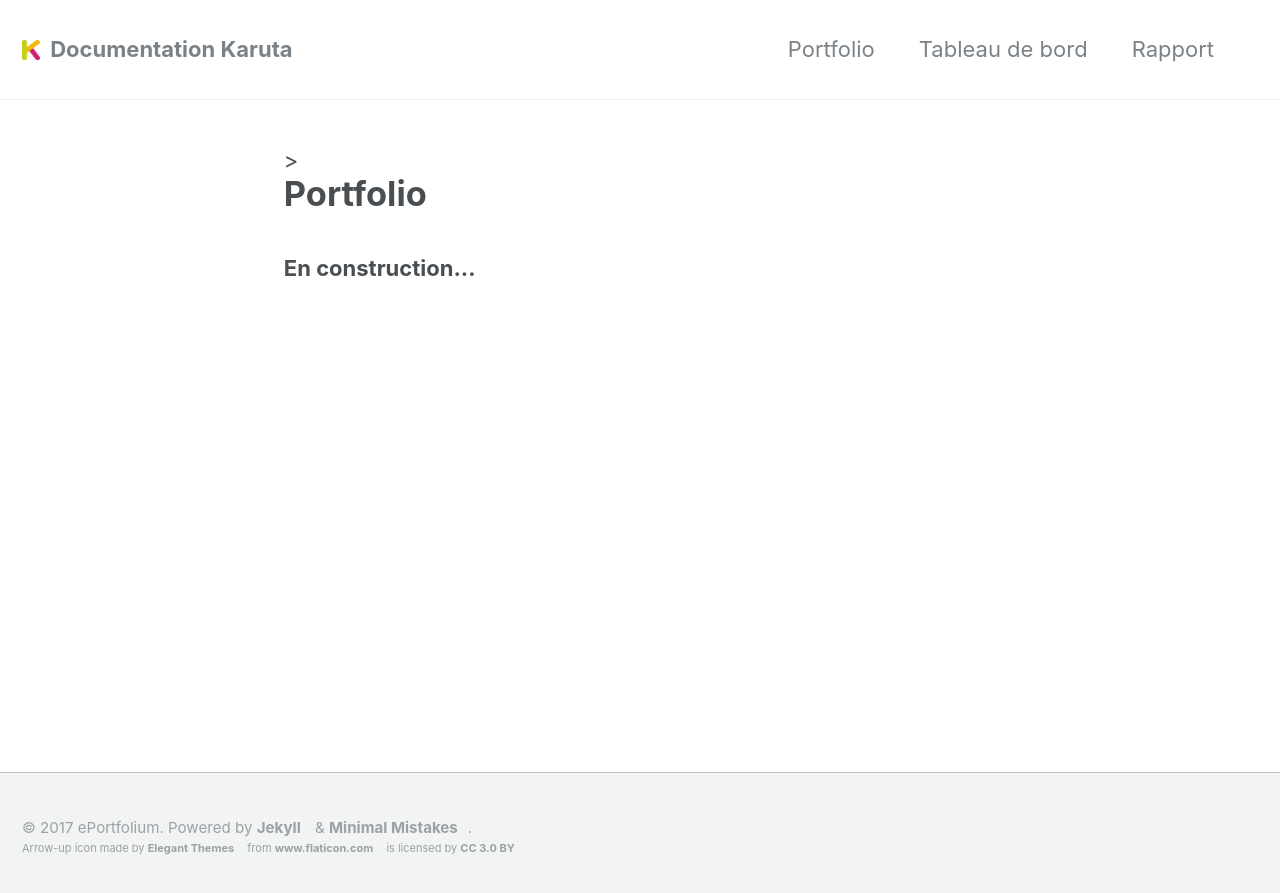
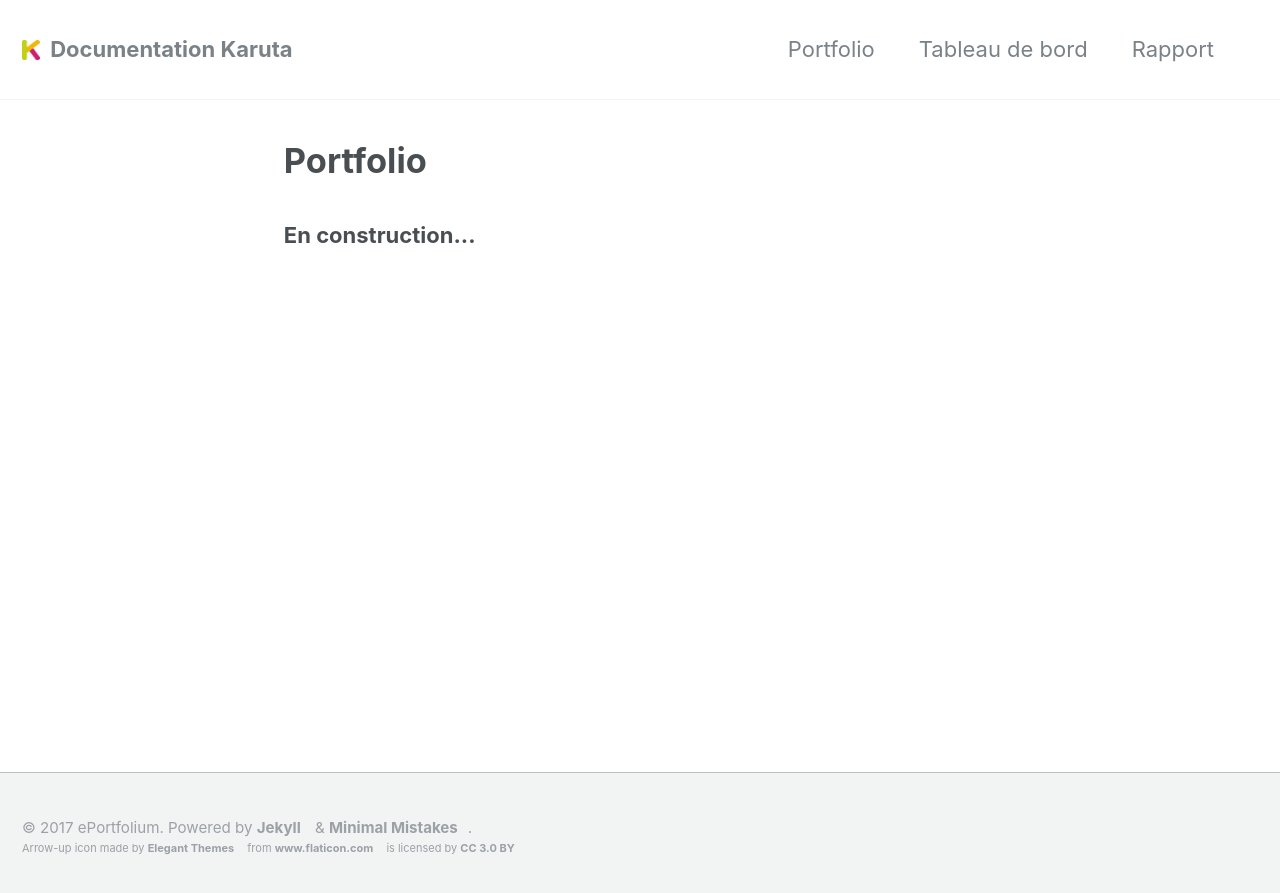
Before and after one commit to karutaproject/karuta-frontend-documentation, a Jekyll site: the page built from _pages/portfolio_fr.html, in a window 1280 px wide. Shown: the top 893 px of the page. Built offline with Jekyll 4.4.1, drawn with Linux system fonts in a browser that asks for light colours.

Commit message:
arrow-up

```diff
--- a/_layouts/archive.html
+++ b/_layouts/archive.html
@@ -18,7 +18,7 @@ layout: default
   {% include sidebar.html %}
 
   <div class="archive">
-  	<div id='top'></div>>
+  	<div id='top'></div>
     {% unless page.header.overlay_color or page.header.overlay_image %}
       <h1 class="page__title">{{ page.title }}</h1>
     {% endunless %}
```
